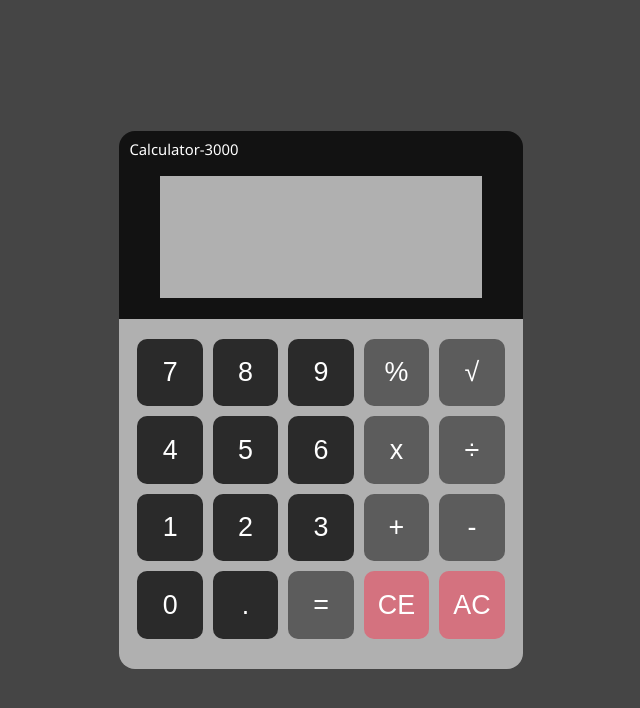
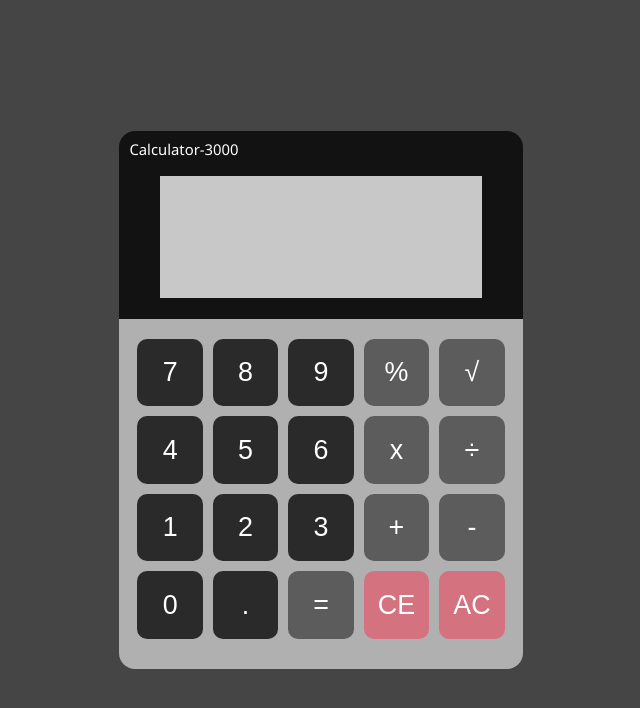
Before and after one commit to xandreiAThome/Calculator, a plain HTML site: page index.html in a window 1280 px wide. Shown: the whole page, without its empty margins (319-959 px from the left). Drawn offline with Linux system fonts and the light colour scheme.

Commit message:
added button animation and adjusted some css desig

```diff
--- a/index.html
+++ b/index.html
@@ -14,7 +14,7 @@
         <div class="screen-container">
           <h3>Calculator-3000</h3>
 
-          <div class="screen-border"></div>
+          <div class="screen"></div>
         </div>
 
         <div class="buttons-container">
--- a/styles.css
+++ b/styles.css
@@ -43,10 +43,10 @@ body {
   font-size: clamp(0.6rem, 1.16vw, 1.4rem);
 }
 
-.screen-border {
+.screen {
   width: 80%;
   height: 65%;
-  background-color: rgb(176, 176, 176);
+  background-color: rgb(200, 200, 200);
   align-self: center;
   margin-bottom: clamp(18px, 1.6vw, 30px);
 }
@@ -97,3 +97,11 @@ body {
   border-radius: 10px;
   font-size: clamp(20px, 2.1vw, 40px);
 }
+
+button {
+  transition: all 0.15s ease-out;
+}
+
+button:active {
+  transform: scale(0.95);
+}
```
